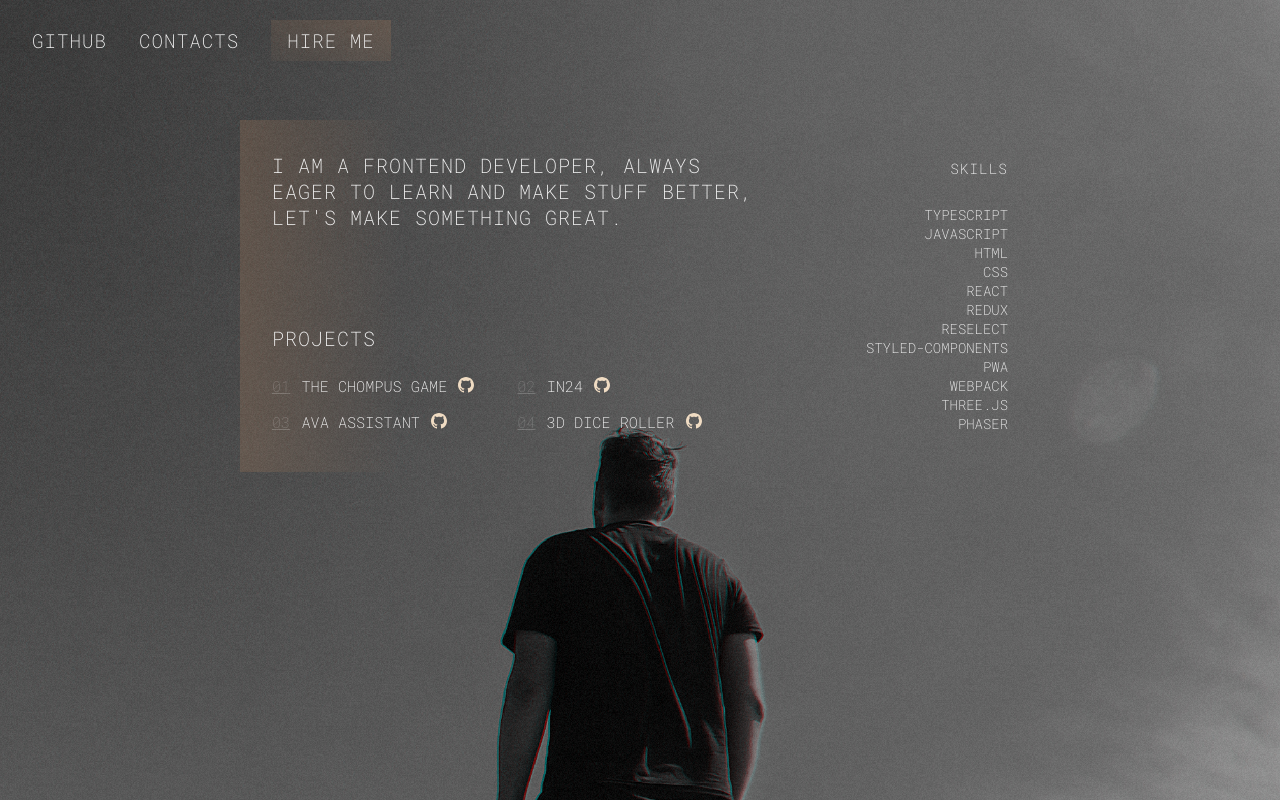
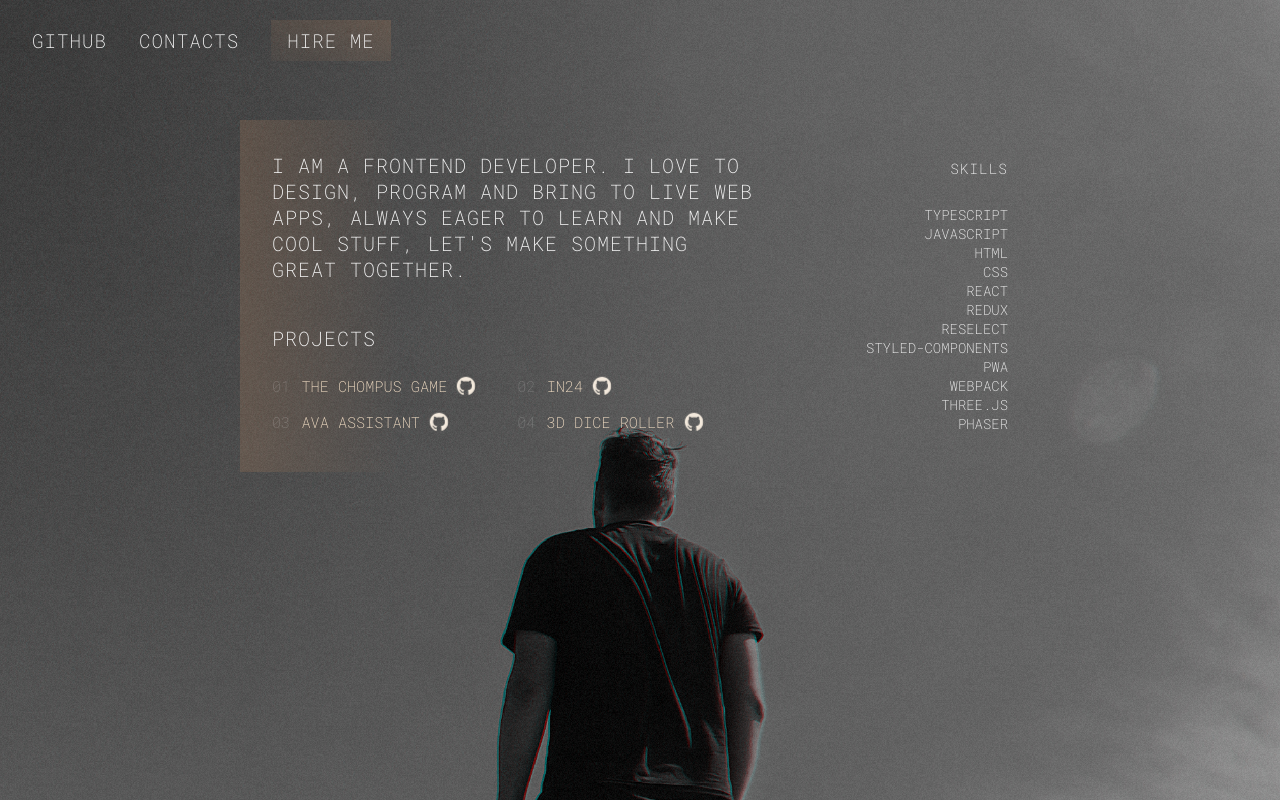
Before and after one commit to evgeny-rov/my-website, a React (Create React App) app: page / in a window 1280 px wide. Built offline with nearby package versions, Linux system fonts and the light colour scheme.

Commit message:
small changes, updated description

```diff
--- a/src/components/Description.tsx
+++ b/src/components/Description.tsx
@@ -5,8 +5,9 @@ import { mainSecChildAnims } from '../framer/animations';
 export default () => {
   return (
     <StyledDescription variants={mainSecChildAnims}>
-      i am a frontend developer, always eager to learn and make stuff better,
-      let's make something great.
+      i am a frontend developer. i love to design, program and bring to live web
+      apps, always eager to learn and make cool stuff, let's make something
+      great together.
     </StyledDescription>
   );
 };
--- a/src/data/projects.ts
+++ b/src/data/projects.ts
@@ -21,7 +21,7 @@ const projects: Array<project> = [
   {
     id: '03',
     name: 'ava assistant',
-    demoURL: 'https://github.com/evgeny-rov/ava-assistant/template',
+    demoURL: 'https://evgeny-rov.github.io/ava-assistant/',
     repoURL: 'https://github.com/evgeny-rov/ava-assistant',
   },
   {
--- a/src/styled/general.ts
+++ b/src/styled/general.ts
@@ -1,8 +1,20 @@
 import styled from 'styled-components/macro';
-import { createGlobalStyle } from 'styled-components/macro';
+import { createGlobalStyle, keyframes } from 'styled-components/macro';
 import { motion } from 'framer-motion';
 
 export const Small_Screen_Size = '450px';
+
+const pulse = keyframes`
+  from {
+    transform: scale(1);
+    fill: rgba(240, 220, 195, 1);
+  }
+
+  to {
+    transform: scale(1.3);
+    fill: #f5f5f5;
+  }
+`;
 
 export const GlobalStyle = createGlobalStyle`
   * {
@@ -20,13 +32,9 @@ export const GlobalStyle = createGlobalStyle`
   }
 
   svg {
-    fill: rgba(240, 220, 195, 1);
+    fill: rgba(240, 220, 195, 0.7);
     transition: all 0.5s;
-
-    &:hover {
-      fill: #f5f5f5;
-      transform: rotate(360deg);
-    }
+    animation: ${pulse} 2s ease-in-out infinite alternate;
   }
 `;
 
@@ -53,6 +61,8 @@ export const Link = styled.a`
   text-decoration: none;
   color: #f5f5f5;
   transition: all 0.7s;
+  display: grid;
+  place-items: center;
 
   &:hover {
     color: rgba(240, 220, 195, 1);
--- a/src/styled/mainSection.ts
+++ b/src/styled/mainSection.ts
@@ -129,13 +129,13 @@ export const StyledProject = styled.li`
 
   @media(max-width: ${Small_Screen_Size}) {
     width: 100%;
+    padding: 0.2rem 0;
   }
 `;
 
 export const ProjectId = styled.span`
   font-size: 0.95rem;
   color: rgba(255, 255, 255, 0.2);
-  text-decoration: underline;
 `;
 
 export const DemoLink = styled.a`
@@ -143,10 +143,10 @@ export const DemoLink = styled.a`
   margin-left: 0.7rem;
   margin-right: 0.7rem;
   text-decoration: none;
-  color: #f5f5f5;
+  color: rgba(240, 220, 195, 1);
   transition: all .7s;
 
   &:hover {
-    color: rgba(240, 220, 195, 1);
+    color: #f5f5f5;
   }
 `;
```
